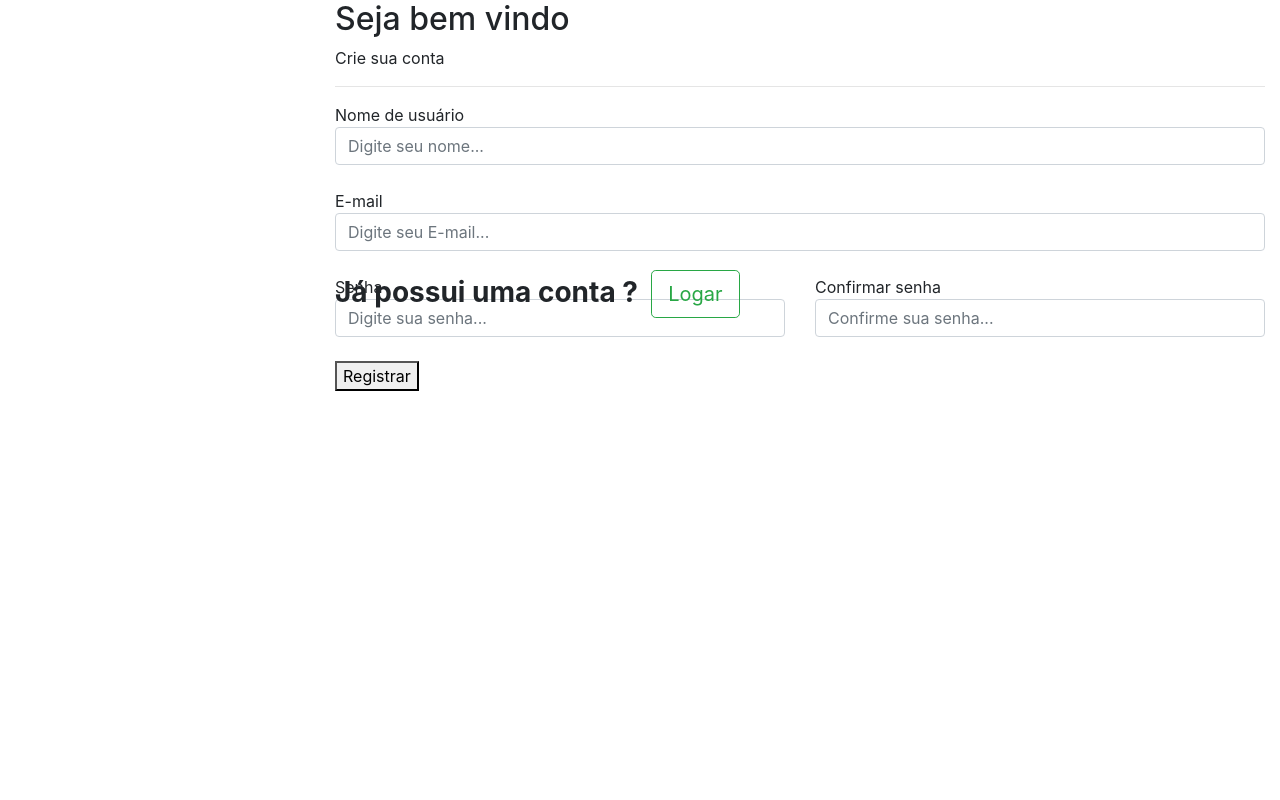
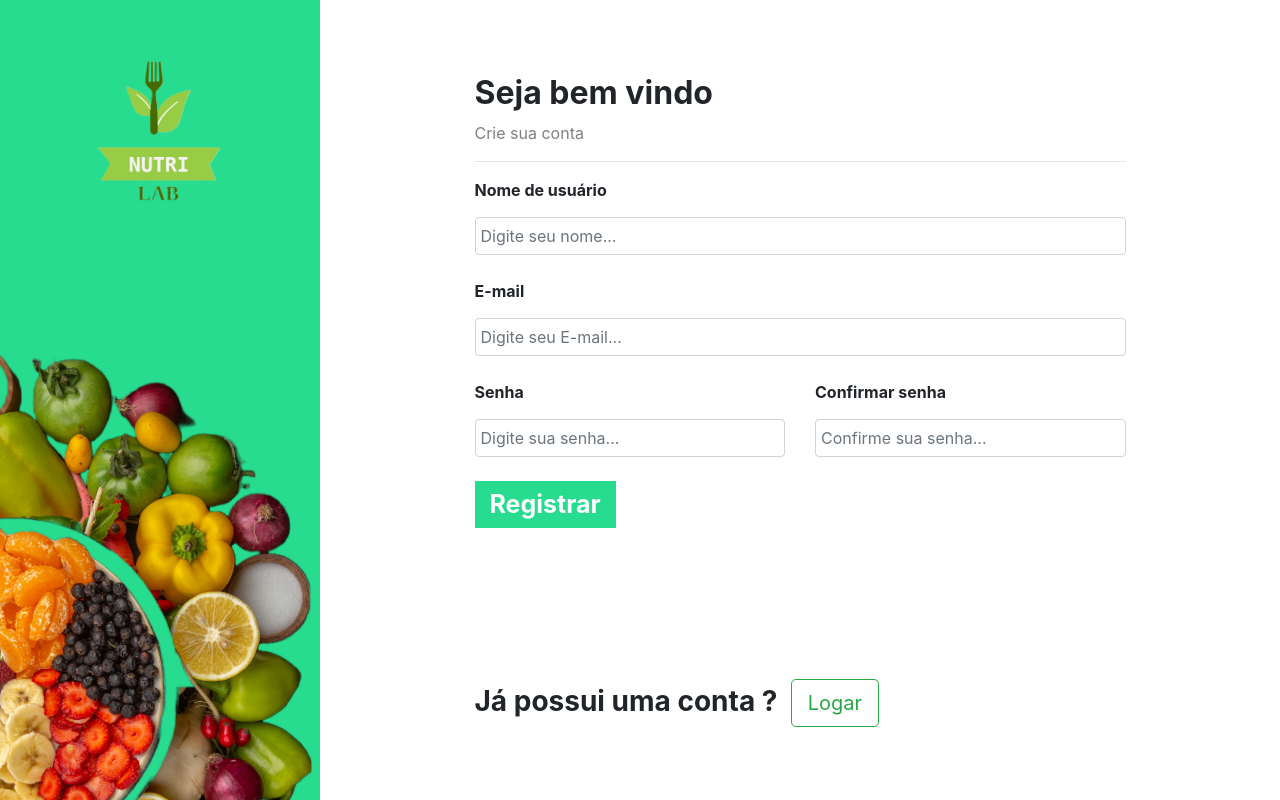
Before and after one commit to GMN-dev/PSW, a Django app: page /auth/register/cadastro.html in a window 1280 px wide. Run offline with Django 4.2, Linux system fonts and the light colour scheme.

Commit message:
bug da tela de autenticacao resolvido

```diff
--- a/autenticacao/templates/register.html
+++ b/autenticacao/templates/register.html
@@ -2,8 +2,9 @@
 {% load static %}
 
 
-{% block head %}
+{% block 'head' %}
     <link rel="stylesheet" href="{% static 'autenticacao/css/cadastro.css' %}">
+    <link rel="stylesheet" href="">
 {% endblock %}
 
 {% block 'title' %}
@@ -19,7 +20,7 @@
         <div class="col-md-3 sidebar">
             <div class="logo_sidebar">
                 <h2 class="logo">
-                    <img class="img_logo_sidebar" src="">
+                    <img class="img_logo_sidebar" src="{% static 'autenticacao/imgs/logo_nutri_lab.png' %}">
                 </h2>
             </div>
         </div>
--- a/templates/static/autenticacao/css/cadastro.css
+++ b/templates/static/autenticacao/css/cadastro.css
@@ -9,7 +9,7 @@
     width: 100%;
 }
 .sidebar{
-    background-image: url();
+    background-image: url("/static/autenticacao/imgs/fundo_background.png");
 }
 .area_cadastrar{
     margin-top: 8%;
```
Also changed, not shown: requirements.txt (added, +16 -0 lines), templates/static/autenticacao/imgs/dados_paciente.png (added), templates/static/autenticacao/imgs/fundo_background.png (added), templates/static/autenticacao/imgs/logo_nutri_lab.png (added), templates/static/autenticacao/imgs/paciente.png (added), templates/static/autenticacao/imgs/perfil1.png (added), templates/static/autenticacao/imgs/perfil2.png (added), templates/static/autenticacao/imgs/plano_alimentar.png (added).
